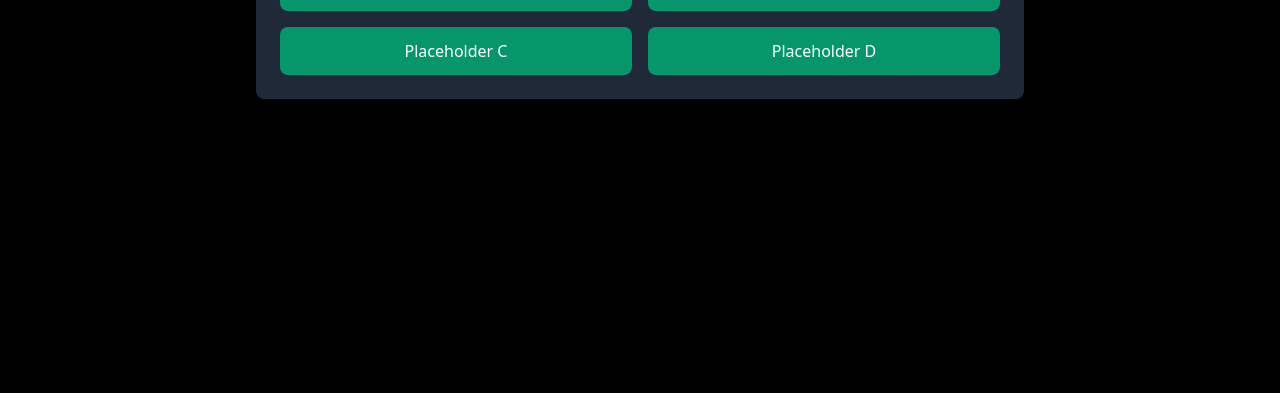
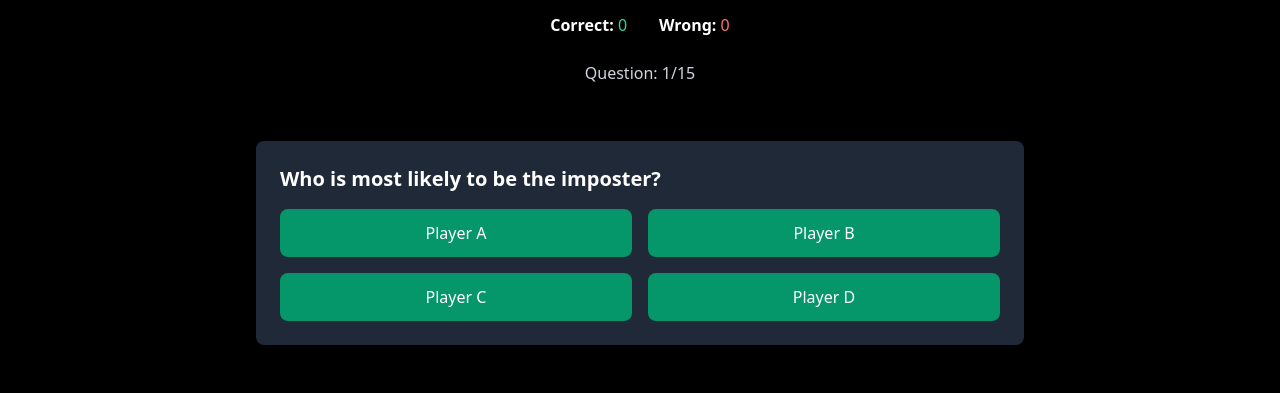
Before and after one commit to Alexiou981/team2-imposter-quiz, a plain HTML site: page game.html in a window 1280 px wide. Shown: the part 447-840 px from the top of the page. Before the commit the page ends 800 px from the top, so only its background shows below. Drawn offline with nearby package versions, Linux system fonts and the light colour scheme.

Commit message:
Added progress bar and counter

```diff
--- a/game.html
+++ b/game.html
@@ -69,29 +69,52 @@
             </div>
           </div>
         </header>
-            <main class="flex-grow flex items-center justify-center px-4 sm:px-6 lg:px-8 pt-16">
-                <!-- Quiz Container -->
-                <div class="w-full max-w-3xl">
+        <main class="flex-grow flex flex-col items-center px-4 sm:px-6 lg:px-8 pt-16 pb-12">
+          <!-- Quiz Header Section -->
+          <div class="w-full max-w-3xl mb-8 text-center mt-80">
+              <h2 class="text-3xl font-bold text-emerald-500 mb-2">Confidence Compass</h2>
+
+              <!-- Progress Bar -->
+              <div class="w-full bg-gray-700 rounded-full h-4 mb-4">
+                  <div id="progress-bar" class="bg-emerald-500 h-4 rounded-full text-xs text-white flex items-center justify-center" style="width: 0%">0%</div>
+              </div>
+
+              <!-- Score Counters -->
+              <div class="flex justify-center gap-8 mb-6">
+                  <div class="text-white">
+                      <span class="font-bold">Correct: </span>
+                      <span id="correct-counter" class="text-emerald-400">0</span>
+                  </div>
+                  <div class="text-white">
+                      <span class="font-bold">Wrong: </span>
+                      <span id="wrong-counter" class="text-red-400">0</span>
+                  </div>
+              </div>
+
+              <!-- Question Counter -->
+              <div class="text-gray-300 mb-6">
+                  Question: <span id="question-counter">1</span>/15
+              </div>
+          </div>
+
           <!-- Quiz Card -->
-                    <div class="bg-gray-800 rounded-lg shadow-lg p-6 mb-6 w-full">
-                        <h3 class="text-xl font-bold text-white mb-4">Question 1</h3>
-                        <p class="text-gray-300 mb-6">Who is most likely to be the imposter?</p>
+          <div class="w-full max-w-3xl bg-gray-800 rounded-lg shadow-lg p-6">
+              <h3 id="question-text" class="text-xl font-bold text-white mb-4">Who is most likely to be the imposter?</h3>
 
-                        <!-- Options -->
+              <!-- Answer Options -->
               <div class="grid grid-cols-1 md:grid-cols-2 gap-4">
-                            <button class="bg-emerald-600 hover:bg-emerald-700 text-white py-3 px-4 rounded-lg transition-colors">
-                                Placeholder A
+                  <button class="answer-btn bg-emerald-600 hover:bg-emerald-700 text-white py-3 px-4 rounded-lg transition-colors">
+                      Player A
                   </button>
-                            <button class="bg-emerald-600 hover:bg-emerald-700 text-white py-3 px-4 rounded-lg transition-colors">
-                                Placeholder  B
+                  <button class="answer-btn bg-emerald-600 hover:bg-emerald-700 text-white py-3 px-4 rounded-lg transition-colors">
+                      Player B
                   </button>
-                            <button class="bg-emerald-600 hover:bg-emerald-700 text-white py-3 px-4 rounded-lg transition-colors">
-                                Placeholder  C
+                  <button class="answer-btn bg-emerald-600 hover:bg-emerald-700 text-white py-3 px-4 rounded-lg transition-colors">
+                      Player C
                   </button>
-                            <button class="bg-emerald-600 hover:bg-emerald-700 text-white py-3 px-4 rounded-lg transition-colors">
-                                Placeholder  D
+                  <button class="answer-btn bg-emerald-600 hover:bg-emerald-700 text-white py-3 px-4 rounded-lg transition-colors">
+                      Player D
                   </button>
-                        </div>
               </div>
           </div>
       </main>
```
Lines whose indentation alone changed are shown as unchanged.
